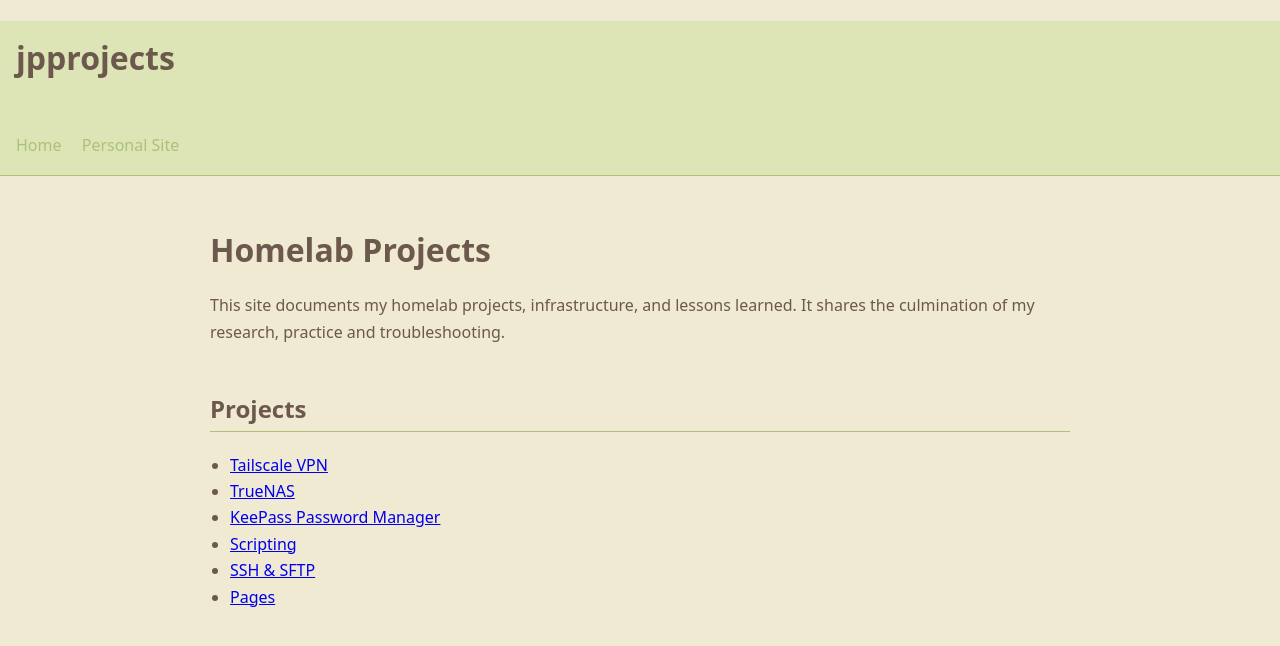
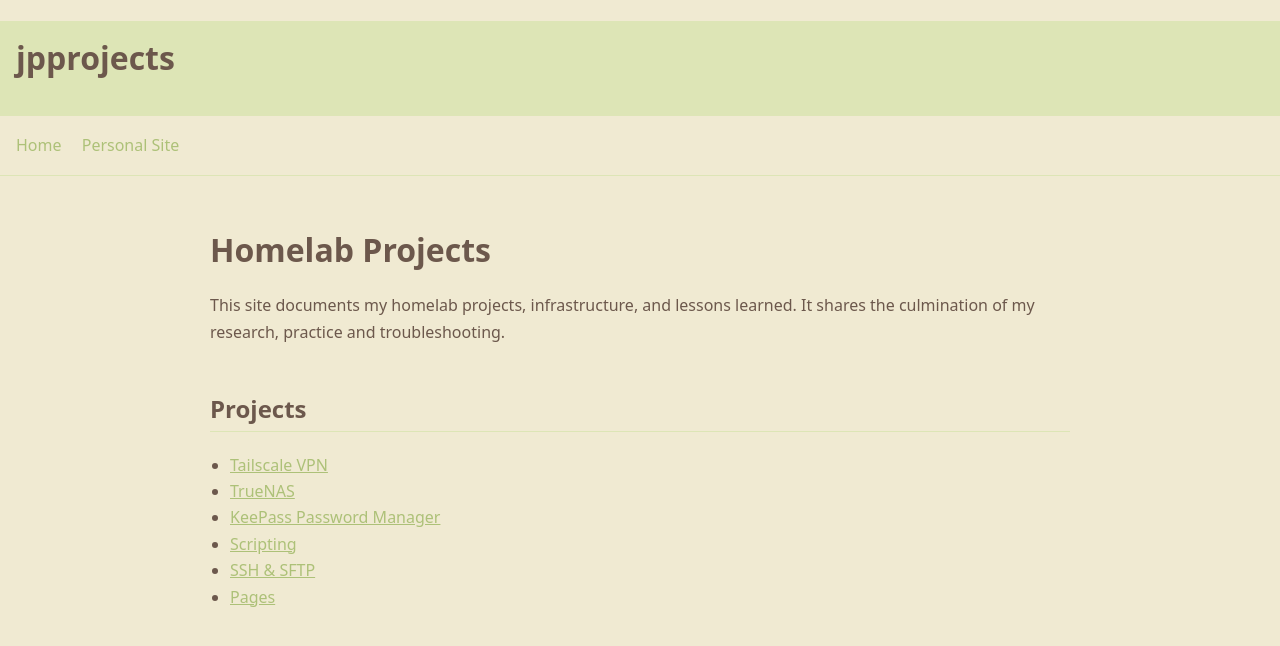
Before and after one commit to jacob-parra/jpprojects, a Jekyll site: the page built from index.md, in a window 1280 px wide. Shown: the top 646 px of the page. Built offline with Jekyll 4.4.1, drawn with Linux system fonts in a browser that asks for light colours.

Commit message:
tweaking the color pallette

```diff
--- a/assets/style.css
+++ b/assets/style.css
@@ -13,10 +13,11 @@
 :root {
   --bg: #f0ead2;
   --panel: #dde5b6;
+  --muted: #a98467;
   --text: #6c584c;
-  --muted: #a98467;
+  --border: #dde5b6;
   --accent: #adc178;
-  --border: #adc178;
+
 }
 
 
@@ -35,7 +36,7 @@ body {
 nav {
   padding: 1rem;
   border-bottom: 1px solid var(--border);
-  background: var(--panel);
+  background: var(--bg);
 }
 
 nav a {
@@ -89,8 +90,12 @@ pre code {
   padding: 0;
 }
 
+a {
+  color: var(--accent)
+}
+
 a:visited {
-  color: var(--accent);
+  color: var(--muted);
 }
 
 .title {
@@ -101,8 +106,8 @@ a:visited {
 
 
 .info {
-  background: var(--muted);
-  border-left: 4px solid #fbbf24;
+  background: var(--border);
+  border-left: 4px solid var(--accent);
   padding: 1rem;
   border-radius: 6px;
 }
```
